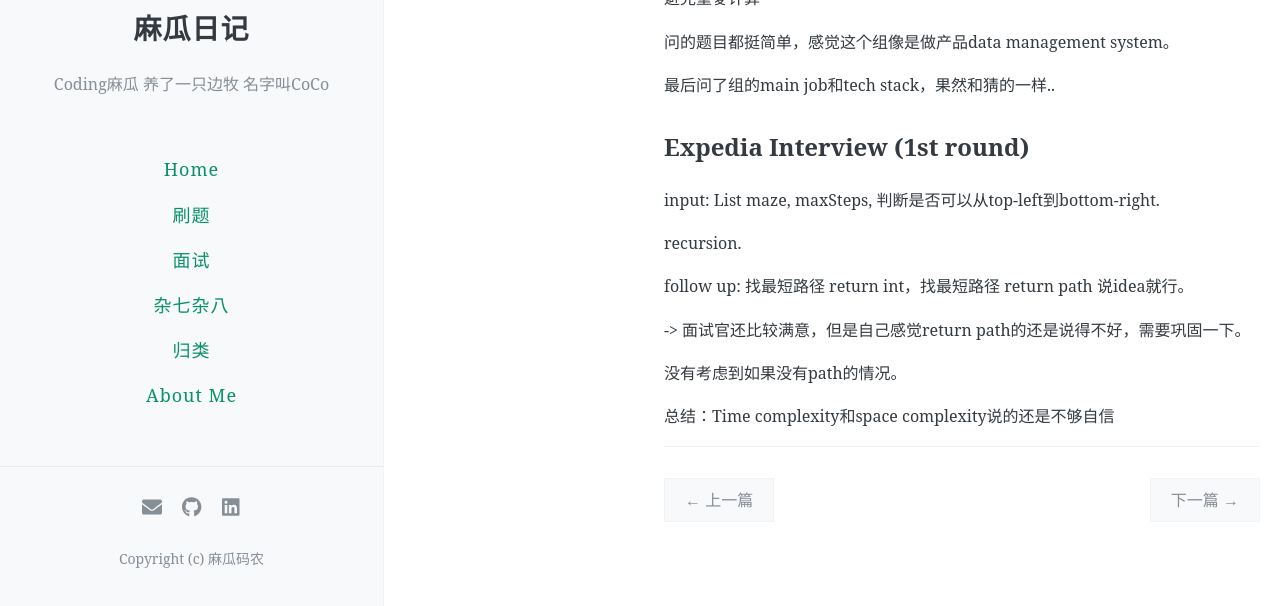
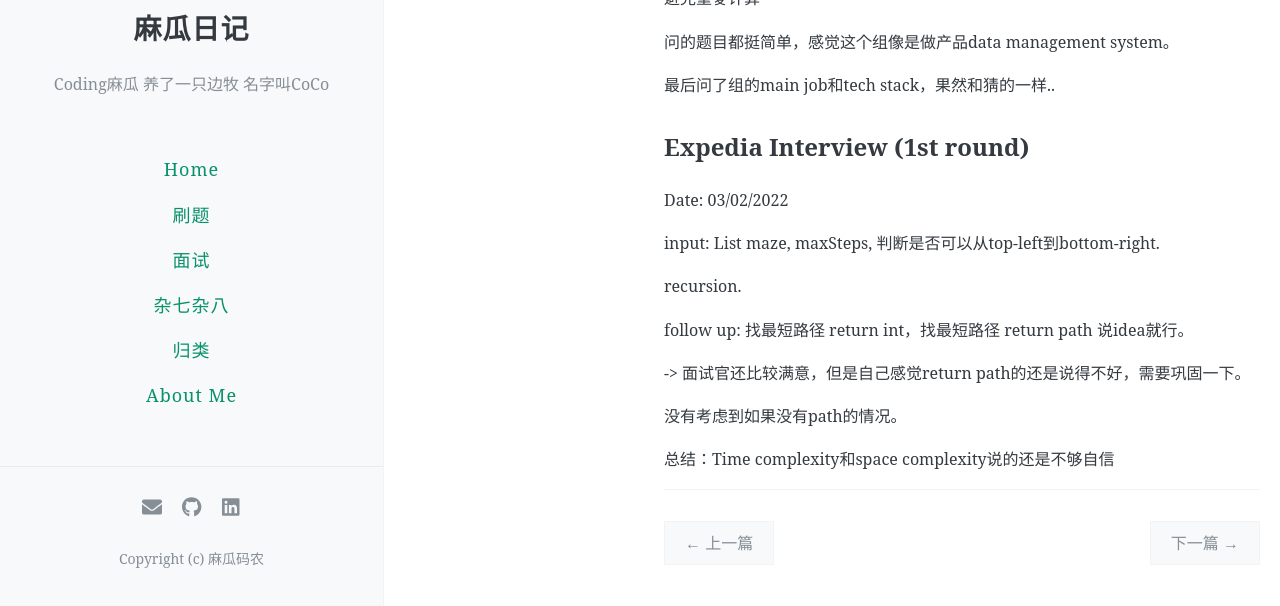
Before and after one commit to bfding95/bfding95.Github.io, a Jekyll site: the page built from _posts/2022-03-01-interviews-reviews.md, in a window 1280 px wide and 900 px high, scrolled down 1021 px, cut to the strip 294-900 px from the top of the window. Built offline with Jekyll 4.4.1, drawn with Linux system fonts in a browser that asks for light colours; comment, search, counter and statistics services are not loaded; before the commit the page ends 1878 px from its top, so only the background shows below that.

Commit message:
3.2 update

```diff
--- a/_posts/2022-03-01-interviews-reviews.md
+++ b/_posts/2022-03-01-interviews-reviews.md
@@ -48,6 +48,7 @@ given stream of product. -> 遍历，找到所有parent -> 用hashMap存了找
 
 
 ## Expedia Interview (1st round)
+Date: 03/02/2022
 
 input: List<String> maze, maxSteps, 判断是否可以从top-left到bottom-right.
 
```
